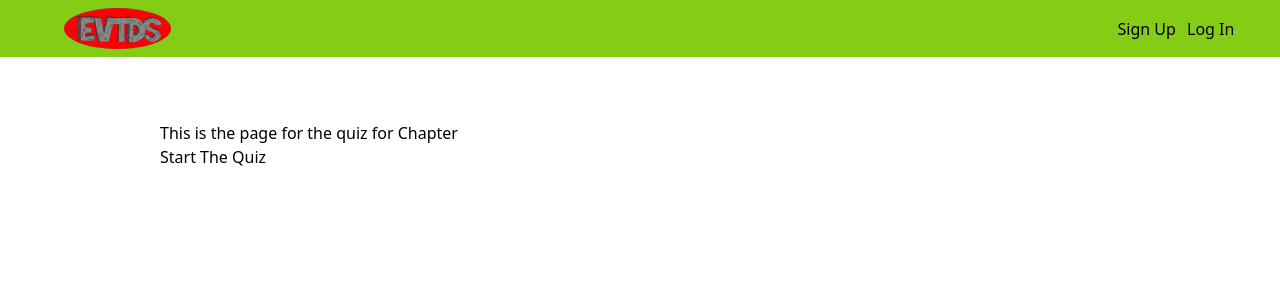
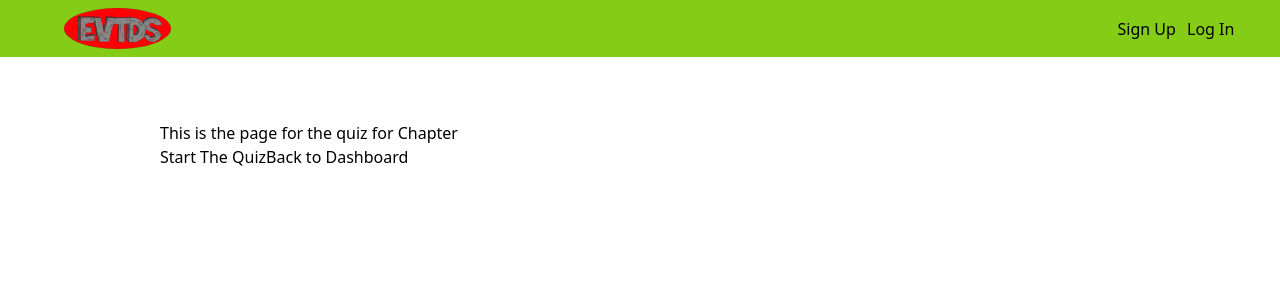
Before and after one commit to cracine79/EVTDontS, a React (Vite) app in the folder frontend2/: page /quiz in a window 1280 px wide. Shown: the top 300 px of the page. Built offline with nearby package versions, Linux system fonts and the light colour scheme; no server answers.

Commit message:
add back to dashboard button on quiz page

```diff
--- a/frontend2/src/Components/Quiz.jsx
+++ b/frontend2/src/Components/Quiz.jsx
@@ -1,11 +1,13 @@
 import { useSelector, useDispatch } from "react-redux"
-import { useLocation } from "react-router-dom"
+import { useLocation, useNavigate } from "react-router-dom"
 import { getQuestions } from "../Slices/questionsActions"
 import { useEffect } from "react"
 import { QuestionComponent } from "./QuestionComponent"
 import { openQuizModal } from "../Slices/modalSlice"
 
+
 export const Quiz = () => {
+    const navigate = useNavigate()
     const dispatch = useDispatch()
     const location = useLocation()
     const chapter = location.state?.chapter
@@ -18,12 +20,16 @@ export const Quiz = () => {
     const handleOpen = () => {
         dispatch(openQuizModal())
     }
+    const goHome = ()=>{
+        navigate('/userhome')
+    }
 
     return (
         <div className="w-full flex flex-col justify-center items-center">
             <div className='mt-40  aspect-video justify-center w-3/4'>
                 <div>This is the page for the quiz for Chapter {chapter}</div>
                 <button onClick={handleOpen}>Start The Quiz</button>
+                <button onClick={goHome}>Back to Dashboard</button>
             </div>
             <QuestionComponent />
         </div>
```
